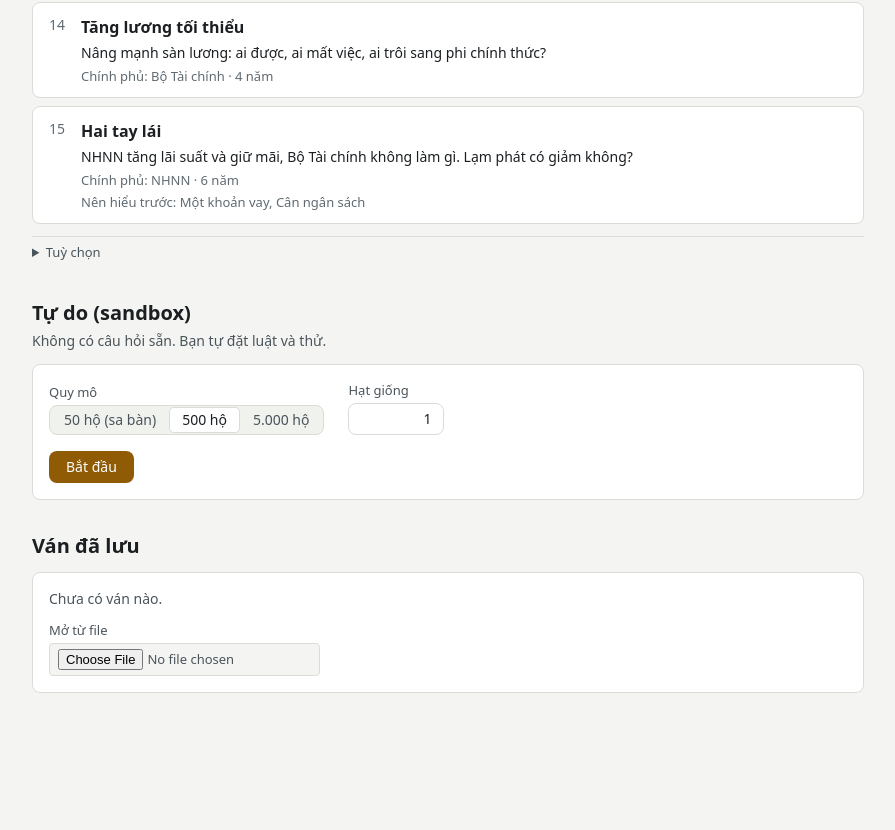
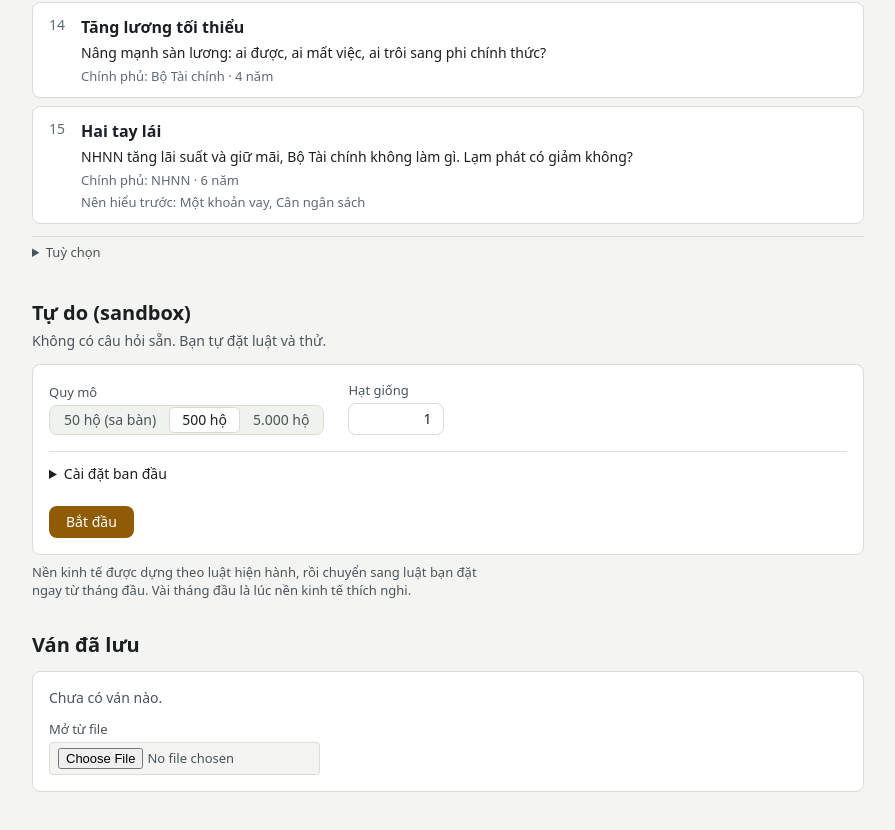
Before and after one commit to duongidle/kinh_bang, a React (Vite) app: page / in a window 1280 px wide. Shown: the part 1825-2655 px from the top of the page, without its empty margins (192-1087 px from the left). Before the commit the page ends 2614 px from the top, so only its background shows below. Built offline with nearby package versions, Linux system fonts and the light colour scheme; a web font is replaced by a local one.

Commit message:
U2 bước C3: cài đặt ban đầu của ván tự do

```diff
--- a/src/content/glossary.ts
+++ b/src/content/glossary.ts
@@ -17,6 +17,7 @@ export const GLOSSARY: readonly GlossaryEntry[] = [
   { id: 'tac-nhan', term: 'Tác nhân', def: 'Một hộ, doanh nghiệp, ngân hàng hay cơ quan nhà nước tự ra quyết định trong mô hình.', avoid: ['agent'] },
   { id: 'lam-nong', term: 'Làm nóng', def: 'Chạy trước 20 năm cho nền kinh tế qua giai đoạn khởi động rồi mới giao ván cho bạn.' },
   { id: 'phong-thi-nghiem', term: 'Phòng thí nghiệm', def: 'Nơi sửa quy luật hành vi của tác nhân, thế giới đã sửa luôn có dải cảnh báo.' },
+  { id: 'van-tu-do', term: 'Ván tự do', def: 'Ván không có câu hỏi hay mục tiêu sẵn, bạn tự đặt luật và chọn việc để thử.' },
   { id: 'du-no', term: 'Dư nợ', def: 'Tổng số tiền còn phải trả của các khoản vay tại một thời điểm.', avoid: ['tổng nợ vay'] },
   { id: 'tin-dung', term: 'Tín dụng', def: 'Tiền ngân hàng cho vay.' },
   { id: 'tien-gui', term: 'Tiền gửi', def: 'Tiền hộ và doanh nghiệp để trong ngân hàng, mỗi khoản ngân hàng cho vay tạo thêm một khoản tiền gửi mới.' },
--- a/src/ui/screens/Home.tsx
+++ b/src/ui/screens/Home.tsx
@@ -1,11 +1,13 @@
 // Màn hình đầu (gd1-5 mục 4.1): học theo lộ trình, tự do (sandbox), ván đã lưu.
 import { useEffect, useMemo, useState } from 'react';
 import { SCENARIOS } from '../../content/scenarios';
-import type { Role, ScaleId } from '../../protocol';
+import type { Role, ScaleId, SetupInfo } from '../../protocol';
 import { Button, Card, NumberInput, SegmentedControl, StatusBadge } from '../design';
 import { learningPath } from '../learningPath';
 import { deleteSave, lastSave, listSaves, loadSave, saveTitle } from '../saves';
+import { buildSetup } from '../setup';
 import { useStore } from '../store';
+import { SetupBlock } from './SetupBlock';
 import './screens.css';
 
 export const ROLE_NAME: Record<Role, string> = {
@@ -39,6 +41,9 @@ export function Home() {
   const loadBytes = useStore((s) => s.loadBytes);
   const [scale, setScale] = useState<ScaleId>('M');
   const [seed, setSeed] = useState(1);
+  const [setupInfo, setSetupInfo] = useState<SetupInfo | undefined>();
+  const [setupLaws, setSetupLaws] = useState<Record<string, number>>({});
+  const [setupVariants, setSetupVariants] = useState<Record<string, string>>({});
   const [saves, setSaves] = useState<string[]>([]);
   const [last, setLast] = useState<string | undefined>();
   const [ready, setReady] = useState(false);
@@ -120,9 +125,9 @@ export function Home() {
             </div>
             <NumberInput label="Hạt giống" unit="" value={seed} min={1} max={9999} step={1} onChange={setSeed} />
           </div>
-          {/* Cài đặt ban đầu: đợt C */}
+          <SetupBlock info={setupInfo} onInfo={setSetupInfo} laws={setupLaws} setLaws={setSetupLaws} variants={setupVariants} setVariants={setSetupVariants} />
           <div className="kb-home__actions">
-            <Button variant="primary" onClick={() => start({ scale, seed })}>
+            <Button variant="primary" onClick={() => start({ scale, seed, setup: setupInfo ? buildSetup(setupInfo, setupLaws, setupVariants) : undefined })}>
               Bắt đầu
             </Button>
             {last && (
@@ -130,6 +135,7 @@ export function Home() {
             )}
           </div>
         </Card>
+        <p className="kb-home__sub kb-home__setupnote">Nền kinh tế được dựng theo luật hiện hành, rồi chuyển sang luật bạn đặt ngay từ tháng đầu. Vài tháng đầu là lúc nền kinh tế thích nghi.</p>
       </section>
 
       <section className="kb-home__block" aria-labelledby="home-saves">
--- /dev/null
+++ b/src/ui/screens/SetupBlock.tsx
@@ -0,0 +1,110 @@
+// Khối "Cài đặt ban đầu" của ván tự do (gd1-5 mục 4.4): luật lúc đầu và quy luật hành vi.
+// Giữ giá trị ở nơi gọi (Home) để nút "Bắt đầu" gửi đúng những mục đã đổi.
+import { useState } from 'react';
+import type { SetupInfo } from '../../protocol';
+import { engine } from '../client';
+import { Button, SegmentedControl } from '../design';
+import { LawInput, LawSource, lawValueText } from '../LawField';
+import { groupLaws } from '../lawGroups';
+import { changedCount, buildSetup } from '../setup';
+
+// Danh mục chỉ cần hỏi một lần cho cả phiên của trang.
+let infoPromise: Promise<SetupInfo> | undefined;
+export function loadSetupInfo(): Promise<SetupInfo> {
+  infoPromise ??= engine.query<SetupInfo>({ kind: 'setupInfo' }).catch((e: unknown) => {
+    infoPromise = undefined;
+    throw e;
+  });
+  return infoPromise;
+}
+
+const BOTH = new Set<'fiscal' | 'monetary'>(['fiscal', 'monetary']);
+
+interface Props {
+  info: SetupInfo | undefined;
+  onInfo: (i: SetupInfo) => void;
+  laws: Record<string, number>;
+  setLaws: (l: Record<string, number>) => void;
+  variants: Record<string, string>;
+  setVariants: (v: Record<string, string>) => void;
+}
+
+export function SetupBlock({ info, onInfo, laws, setLaws, variants, setVariants }: Props) {
+  const [error, setError] = useState<string | null>(null);
+  const changed = info ? changedCount(buildSetup(info, laws, variants)) : 0;
+
+  const onToggle = (open: boolean) => {
+    if (!open || info) return;
+    setError(null);
+    loadSetupInfo().then(onInfo, (e: Error) => setError(e.message));
+  };
+
+  const setLaw = (id: string, def: number, v: number) => {
+    const next = { ...laws };
+    if (Math.abs(v - def) <= 1e-12) delete next[id];
+    else next[id] = v;
+    setLaws(next);
+  };
+
+  return (
+    <details className="kb-setup" onToggle={(e) => onToggle(e.currentTarget.open)}>
+      <summary>{changed > 0 ? `Cài đặt ban đầu (đã đổi ${changed} mục)` : 'Cài đặt ban đầu'}</summary>
+      {error && <p className="error">{error}</p>}
+      {!info && !error && <p className="kb-law__note">Đang tải…</p>}
+      {info && (
+        <>
+          <h3 className="kb-setup__title">Luật</h3>
+          {groupLaws(info.laws, BOTH).map((g) => (
+            <details key={g.title} className="kb-setup__group">
+              <summary>{g.title}</summary>
+              {g.sections.map((sec) => (
+                <div key={sec.title ?? g.title}>
+                  {sec.title && <h4 className="kb-lawsub">{sec.title}</h4>}
+                  {sec.laws.map((l) => {
+                    const cur = laws[l.id] ?? l.value;
+                    const isChanged = laws[l.id] !== undefined;
+                    return (
+                      <div key={l.id} className="kb-law">
+                        <div className="kb-law__row">
+                          <LawInput law={l} value={cur} onChange={(v) => setLaw(l.id, l.value, v)} />
+                          {isChanged && (
+                            <Button variant="text" onClick={() => setLaw(l.id, l.value, l.value)}>
+                              Về mức hiện hành
+                            </Button>
+                          )}
+                        </div>
+                        <p className="kb-law__meta">
+                          Mức hiện hành: {lawValueText(l, l.value)}
+                          <LawSource law={l} />
+                        </p>
+                        {l.note && <p className="kb-law__note">{l.note}</p>}
+                      </div>
+                    );
+                  })}
+                </div>
+              ))}
+            </details>
+          ))}
+          <h3 className="kb-setup__title">Quy luật</h3>
+          <p className="kb-law__meta">Đổi quy luật thì thế giới bị gắn nhãn &quot;đã sửa quy luật&quot; suốt ván.</p>
+          {info.rules.map((r) => (
+            <div key={r.id} className="kb-field kb-setup__rule">
+              <span className="kb-field__label">{r.label}</span>
+              <SegmentedControl
+                label={r.label}
+                options={r.variants.map((v, i) => ({ value: v.id, label: i === 0 ? `${v.label} (gốc)` : v.label }))}
+                value={variants[r.id] ?? r.variants[0].id}
+                onChange={(v) => {
+                  const next = { ...variants };
+                  if (v === r.variants[0].id) delete next[r.id];
+                  else next[r.id] = v;
+                  setVariants(next);
+                }}
+              />
+            </div>
+          ))}
+        </>
+      )}
+    </details>
+  );
+}
--- a/src/ui/screens/screens.css
+++ b/src/ui/screens/screens.css
@@ -166,3 +166,37 @@
   color: var(--color-text-2);
   font-size: var(--font-size-2);
 }
+
+/* Cài đặt ban đầu */
+.kb-home__setupnote {
+  margin: var(--space-2) 0 0;
+  max-width: 60ch;
+  font-size: var(--font-size-2);
+  line-height: var(--line-height-2);
+}
+.kb-setup {
+  margin-top: var(--space-4);
+  padding-top: var(--space-3);
+  border-top: 1px solid var(--color-line);
+}
+.kb-setup > summary {
+  cursor: pointer;
+  font-weight: var(--font-weight-medium);
+}
+.kb-setup__title {
+  margin: var(--space-4) 0 var(--space-1);
+  font-size: var(--font-size-4);
+  line-height: var(--line-height-4);
+  font-weight: var(--font-weight-semibold);
+}
+.kb-setup__group {
+  margin-top: var(--space-2);
+}
+.kb-setup__group > summary {
+  cursor: pointer;
+  font-weight: var(--font-weight-medium);
+}
+.kb-setup__rule {
+  margin-top: var(--space-3);
+  align-items: flex-start;
+}
--- /dev/null
+++ b/src/ui/setup.ts
@@ -0,0 +1,27 @@
+// Cài đặt ban đầu của ván tự do (gd1-5 mục 4.4): chỉ gửi những mục khác mức hiện hành.
+import type { Intervention, SetupInfo } from '../protocol';
+
+const EPS = 1e-12;
+
+/** Luật khác mặc định và quy luật khác biến thể đầu thì đưa vào. Không có gì khác thì trả undefined để lệnh `init` giữ nguyên. */
+export function buildSetup(info: SetupInfo, laws: Record<string, number>, variants: Record<string, string>): Intervention | undefined {
+  const outLaws: Record<string, number> = {};
+  for (const l of info.laws) {
+    const v = laws[l.id];
+    if (v !== undefined && Math.abs(v - l.value) > EPS) outLaws[l.id] = v;
+  }
+  const outVariants: Record<string, string> = {};
+  for (const r of info.rules) {
+    const v = variants[r.id];
+    if (v !== undefined && r.variants.length > 0 && v !== r.variants[0].id) outVariants[r.id] = v;
+  }
+  const hasLaws = Object.keys(outLaws).length > 0;
+  const hasVariants = Object.keys(outVariants).length > 0;
+  if (!hasLaws && !hasVariants) return undefined;
+  return { ...(hasLaws ? { laws: outLaws } : {}), ...(hasVariants ? { variants: outVariants } : {}) };
+}
+
+/** Số mục đã đổi, để ghi lên tiêu đề khối. */
+export function changedCount(setup: Intervention | undefined): number {
+  return Object.keys(setup?.laws ?? {}).length + Object.keys(setup?.variants ?? {}).length;
+}
```
Also changed, not shown: 2 other files (tests, documents, lock files or other folders).
